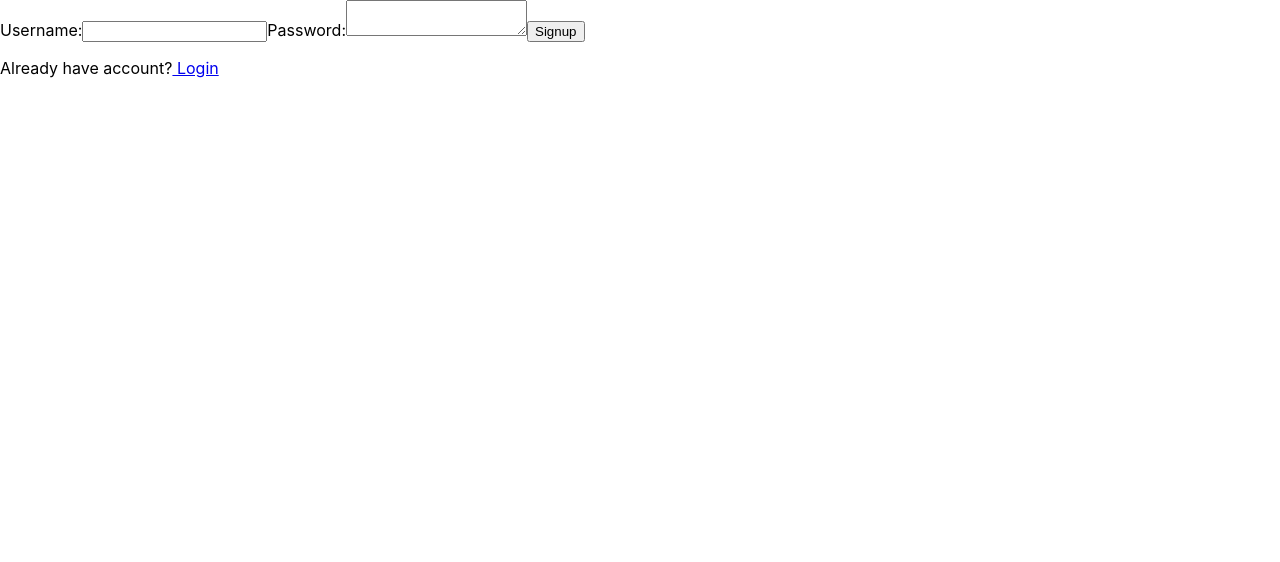
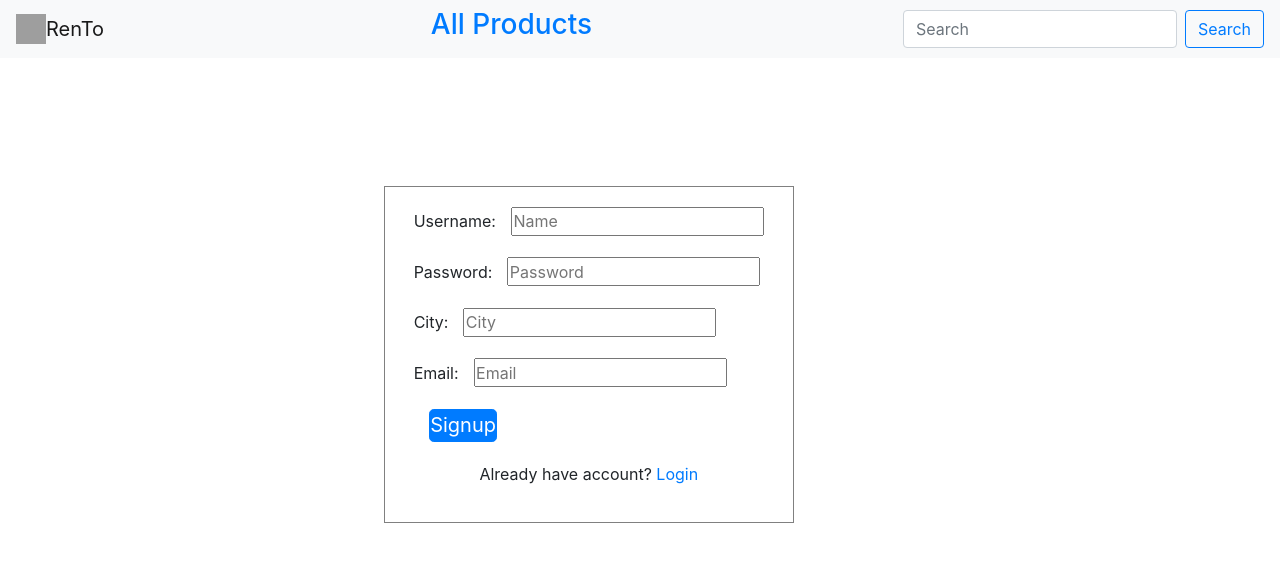
Before and after one commit to VPuerta/RenTo, a React (Create React App) app in the folder front/: page /signup in a window 1280 px wide. Shown: the top 562 px of the page. Built offline with nearby package versions, Linux system fonts and the light colour scheme; no server answers; grey boxes are pictures that could not be loaded.

Commit message:
listproducts ok

```diff
--- a/front/src/App.js
+++ b/front/src/App.js
@@ -1,33 +1,76 @@
-import React, {Component} from 'react';
+import React, { Component } from 'react';
+import './App.css';
+import { Switch, Route, Redirect } from 'react-router-dom'
 
-import './App.css';
-import {Switch, Route, Redirect} from 'react-router-dom'
+import Navbar from './Componets/Navbar';
 import Login from './Componets/Login';
 import Signup from './Componets/Signup';
 import Profile from './Componets/Profile';
 import AuthServices from './Services/Services'
+import Listproducts from './Componets/Listproducts';
+import axios from 'axios';
+
 
 class App extends Component {
 
-  constructor(props){
+  constructor(props) {
     super(props)
     this.state = {
+      prodcuts: [],
+      filterQuery: "",
+      filteredProducts: [],
       loggedInUser: null,
     }
     this.service = new AuthServices();
 
   }
 
+  // getAllProducts = () => {
+  //   axios.get(`http://localhost:5000/products/`)
+  //     .then(allProducts => {
+  //       console.log(allProducts)
+  //       this.setState({
+  //         ...this.state,
+  //           prodcuts: allProducts,
+  //           filterQuery:"",
+  //           filteredProducts : [],
+  //           loggedInUser: null,
+  //       })
+  //     })
+  // }
+
+  // componentDidMount() {
+  //   this.getAllProducts();
+  // }
+
+
+  componentDidMount() {
+    this.service.loggedin().then(useData => {
+      if (useData) {
+        this.setState({
+          loggedInUser: useData
+        })
+      } else {
+        this.setState({
+          loggedInUser: null
+        })
+      }
+    })
+
+  }
+
   getTheUser = (userObj) => {
-      this.setState({...this.state,
+    this.setState(
+      {
+        ...this.state,
         loggedInUser: userObj,
       })
   }
 
-  logout= (e) => {
+  logout = (e) => {
     e.preventDefault()
     this.service.logout()
-    .then(()=>{
+      .then(() => {
         this.setState({
           loggedInUser: null
         })
@@ -35,39 +78,68 @@ class App extends Component {
   }
 
 
-  fetchUser= () => {
+  fetchUser = () => {
     this.service.loggedin()
-    .then(response=>{
+      .then(response => {
         this.setState({
           loggedInUser: response
         })
       })
   }
 
+  filterProducts(e) {
+    const filter = e.target.value
+    let filteredProducts = this.state.products.filter((product) => {
+      return product.name.toLowerCase().indexOf(filter.toLowerCase()) > -1
+    })
+    this.setState({
+      ...this.state,
+      filterQuery: filter,
+      filteredProducts: filteredProducts,
+    })
+  }
 
 
-  render(){
 
-    if(this.state.loggedInUser){
+
+
+  render() {
+
+    if (this.state.loggedInUser) {
       return (
         <React.Fragment>
+          <Navbar filterProducts={(e) => this.filterProducts(e)}
+            filterQuery={this.state.filterQuery}></Navbar>
           <Switch>
-            <Route exact path='/login' render={()=>{return <Redirect to="/profile" />}}/>
-            <Route exact path='/profile' render={()=><Profile {...this.state.loggedInUser} logout={this.logout}/>}/>
-            <Route exact path='/signup' render={()=>{return <Redirect to="/login" />}}/>
+            <Route exact path='/login' render={() => {
+              return <Redirect to="/profile" />
+            }} />
+            <Route exact path='/profile' render={() =>{
+             return <Profile {...this.state.loggedInUser} logout={this.logout} />
+            }}/>
+            <Route exact path='/signup' render={() => {
+              return <Redirect to="/login" />
+            }} />
+            <Route exact path='/products' render={() => {
+              return <Listproducts />
+            }} />
           </Switch>
         </React.Fragment>
       );
-    }else{
+    } else {
       return (
         <React.Fragment>
+          <Navbar filterProducts={(e) => this.filterProducts(e)}
+            filterQuery={this.state.filterQuery}></Navbar>
           <Switch>
-            <Route exact path='/login' render={()=><Login {...this.state.loggedInUser} getUser={this.getTheUser}/>}/>
-            <Route exact path='/signup' render={()=><Signup {...this.state.loggedInUser}/>}/>
-            <Route render={()=>{return <Redirect to="/login" />}}/>
+            <Route exact path='/login' render={() => <Login {...this.state.loggedInUser} getUser={this.getTheUser} />} />
+            <Route exact path='/signup' render={() => <Signup {...this.state.loggedInUser} getUser={this.getTheUser} />} />
+            <Route render={() => { return <Redirect to="/login" /> }} />
           </Switch>
         </React.Fragment>
+
       )
+
     }
 
   }
--- /dev/null
+++ b/front/src/Componets/Listproducts.js
@@ -0,0 +1,57 @@
+import React, { Component } from 'react'
+import axios from 'axios';
+import { Link } from 'react-router-dom';
+import '../Componets/Listproducts.css'
+
+export default class Listproducts extends Component {
+    constructor() {
+        super()
+        this.state = {
+            products: []
+        }
+    }
+
+    getAllProducts = () => {
+        axios.get(`http://localhost:5000/products`)
+            .then(allProducts => {
+                console.log(allProducts.data)
+                this.setState({
+                    products: allProducts.data
+                })
+            }).catch(err => console.log(err))
+    }
+
+    componentDidMount() {
+        this.getAllProducts();
+    }
+
+
+    render() {
+        return (
+            <div>
+                <div>
+                    <div className="card" style={{ width: "18rem" }} >
+                        {
+                            this.state.products.map(product => {
+                                return (
+                                    <div key={product._id}>
+                                        <div className="card" style={{width: "18rem"}}>
+                                            <img src={product.pictures[0].imgName} className="card-img-top" alt={product.name} />
+                                            <div className="card-body">
+                                                <Link to={`/product/:` + product._id}>
+                                                    <h3>{product.name}</h3>
+                                                </Link>
+                                                <p className="card-text">{product.description}</p>
+                                            </div>
+                                        </div>
+                                    </div>
+                                )
+                            })
+                        }
+                    </div>
+                </div>
+            </div>
+        )
+    }
+
+}
--- a/front/src/Componets/Login.js
+++ b/front/src/Componets/Login.js
@@ -28,21 +28,31 @@ class Login extends Component {
   }
 
   render(){
+
     return(
-      <div>
+      <div className="form">
         <form onSubmit={this.handleFormSubmit}>
+
+        <div className="form-group">
           <label>Username:</label>
-          <input type="text" name="username" value={this.state.username} onChange={ e => this.handleChange(e)}/>
+          <input type="text" name="username" placeholder="Name" value={this.state.username} onChange={ e => this.handleChange(e)}/>
+          </div>
+
+          <div className="form-group">
           <label>Password:</label>
-          <textarea name="password" value={this.state.password} onChange={ e => this.handleChange(e)} />
+          <input type="password" name="password" placeholder="Password" value={this.state.password} onChange={ e => this.handleChange(e)} />
+          </div>
 
-          <input type="submit" value="Login" />
+          <input  className="btn btn-primary btn-lg" type="submit" value="Login" />
         </form>
+
         <p>Don't have account?
             <Link to={"/signup"}> Signup</Link>
         </p>
       </div>
+
     )
+
   }
 }
 export default Login;
--- /dev/null
+++ b/front/src/Componets/Navbar.css
@@ -0,0 +1,4 @@
+.search{
+width: 50%;
+
+}
--- a/front/src/Componets/Navbar.js
+++ b/front/src/Componets/Navbar.js
@@ -1,6 +1,7 @@
 import React, { Component } from 'react';
 import { Link } from 'react-router-dom';
 import AuthService from '../Services/Services';
+import '../Componets/Navbar.css'
 
 class Navbar extends Component {
   constructor(props) {
@@ -17,30 +18,39 @@ class Navbar extends Component {
     this.props.logout()
   }
 
+
+
   render() {
     if (this.state.loggedInUser) {
       return (
-        <nav className="nav-style">
-          <ul>
-            <li><a onClick={this.handleLogout}>Logout</a></li>
-          </ul>
-
-          <h2>Welcome, {this.state.loggedInUser.username}</h2>
-        </nav>
+        <nav className="navbar navbar-light bg-light">
+        <a className="navbar-brand" href="#">
+        <img src="/docs/4.3/assets/brand/bootstrap-solid.svg" width="30" height="30" className="d-inline-block align-top" alt="" />
+        RenTo
+        </a>
+      <form className="form-inline">
+      <input className="form-control mr-sm-2" type="search" placeholder="Search" aria-label="Search" onChange ={(e)=> this.props.filterProducts(e)}
+        value={this.props.filterQuery}/>
+      <button className="btn btn-outline-success my-2 my-sm-0" type="submit">Search</button>
+      </form>
+      </nav>
       )
     } else {
       return (
-        <div>
-          <nav className="nav-style">
-            <ul>
-            <li><Link to='/signup'>Signup</Link></li>
-            <li><Link to='/login'>Login</Link></li>
-            </ul>
-          </nav>
-        </div>
+        <nav className="navbar navbar-light bg-light">
+        <a className="navbar-brand" href="#">
+        <img src="/docs/4.3/assets/brand/bootstrap-solid.svg" width="30" height="30" className="d-inline-block align-top" alt="" />
+        RenTo
+      </a>
+      <Link to={"/products"}>
+        <h3>All Products</h3></Link>
+      <form className="form-inline">
+      <input className="form-control mr-sm-2 search" type="search" placeholder="Search" aria-label="Search"/>
+      <button className="btn btn-outline-primary" type="submit">Search</button>
+      </form>
+      </nav>
       )
     }
   }
 }
-
 export default Navbar;
--- a/front/src/Componets/Profile.js
+++ b/front/src/Componets/Profile.js
@@ -4,7 +4,19 @@ export default class Profile extends Component {
   render() {
     return (
       <div>
-        <h1>{this.props.username} DONDE VAMOS HOY??</h1>
+        <h1>Hola {this.props.username}</h1>
+
+        <div>
+        <p>Informacion Publica</p>
+        </div>
+
+        <div>
+        <p>Name : {this.props.username} </p>
+        <p>Password : {this.props.password} </p>
+        <p>Email : {this.props.email} </p>
+        <p>City : {this.props.city} </p>
+        </div>
+
         <button onClick={(e)=>{this.props.logout(e)}}>LOGOUT</button>
       </div>
     )
--- /dev/null
+++ b/front/src/Componets/Signup.css
@@ -0,0 +1,21 @@
+.form{
+    padding: 20px;
+    display: flex;
+    flex-direction: column;
+    justify-content: center;
+    align-items: center;
+    justify-items: center;
+    align-content: center;
+    margin-top: 10%;
+    margin-left: 30%;
+    border: .2px solid grey;
+    width: 32%;
+
+}
+.form p{
+margin-top: 20px;
+}
+.form input{
+margin-left: 15px;
+padding: .5px;
+}
--- a/front/src/Componets/Signup.js
+++ b/front/src/Componets/Signup.js
@@ -1,12 +1,18 @@
 import React, { Component } from 'react'
 import { Link } from 'react-router-dom';
 import AuthServices from '../Services/Services'
+import '../Componets/Signup.css'
 
 export default class Signup extends Component {
 
   constructor(props){
     super(props);
-    this.state = { username: '', password: '' };
+    this.state = {
+      username: '',
+      password: '',
+      email: '',
+      city:''
+    };
     this.service = new AuthServices();
   }
 
@@ -15,14 +21,17 @@ export default class Signup extends Component {
   event.preventDefault();
   const username = this.state.username;
   const password = this.state.password;
+  const email = this.state.email;
+  const city = this.state.city
 
-  this.service.signup(username, password)
+  this.service.signup(username, password,email,city)
   .then( response => {
       this.setState({
           username: "",
           password: "",
+          email: "",
+          city:''
       });
-      console.log("hola")
       this.props.getUser(response)
   })
   .catch( error => console.log(error) )
@@ -36,15 +45,29 @@ handleChange = (event) => {
 
 render(){
   return(
-    <div>
+    <div className="form">
       <form onSubmit={this.handleFormSubmit}>
+      <div className="form-group">
         <label>Username:</label>
-        <input type="text" name="username" value={this.state.username} onChange={ e => this.handleChange(e)}/>
+        <input type="text" name="username" placeholder="Name" value={this.state.username} onChange={ e => this.handleChange(e)}/>
+        </div>
 
+        <div className="form-group">
         <label>Password:</label>
-        <textarea name="password" value={this.state.password} onChange={ e => this.handleChange(e)} />
+        <input type="password" name="password" placeholder="Password" value={this.state.password} onChange={ e => this.handleChange(e)} />
+        </div>
 
-        <input type="submit" value="Signup" />
+        <div className="form-group">
+        <label>City:</label>
+        <input type="text" name="city" placeholder="City" value={this.state.city} onChange={ e => this.handleChange(e)}/>
+        </div>
+
+        <div className="form-group">
+        <label>Email:</label>
+        <input type="email" name="email" placeholder="Email" value={this.state.mail} onChange={ e => this.handleChange(e)}/>
+        </div>
+
+        <input className="btn btn-primary btn-lg" type="submit" value="Signup" />
       </form>
 
       <p>Already have account?
--- a/front/src/index.js
+++ b/front/src/index.js
@@ -4,6 +4,8 @@ import './index.css';
 import App from './App';
 import { BrowserRouter as Router } from 'react-router-dom';
 import * as serviceWorker from './serviceWorker';
+import 'bootstrap/dist/css/bootstrap.css';
+
 
 ReactDOM.render(<Router><App /></Router>, document.getElementById('root'));
 
```
Also changed, not shown: front/src/Componets/Listproducts.css (added). Lines whose indentation alone changed are shown as unchanged.
